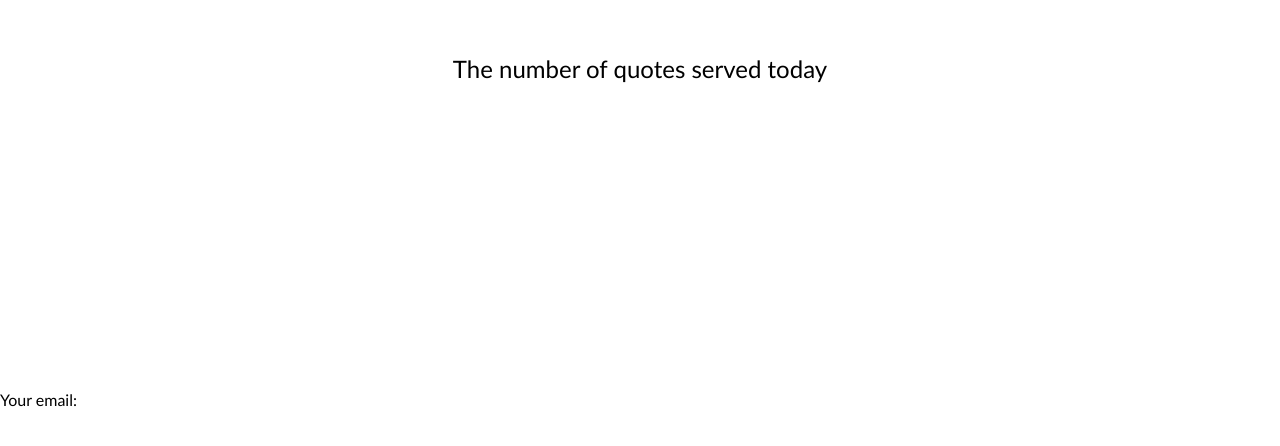
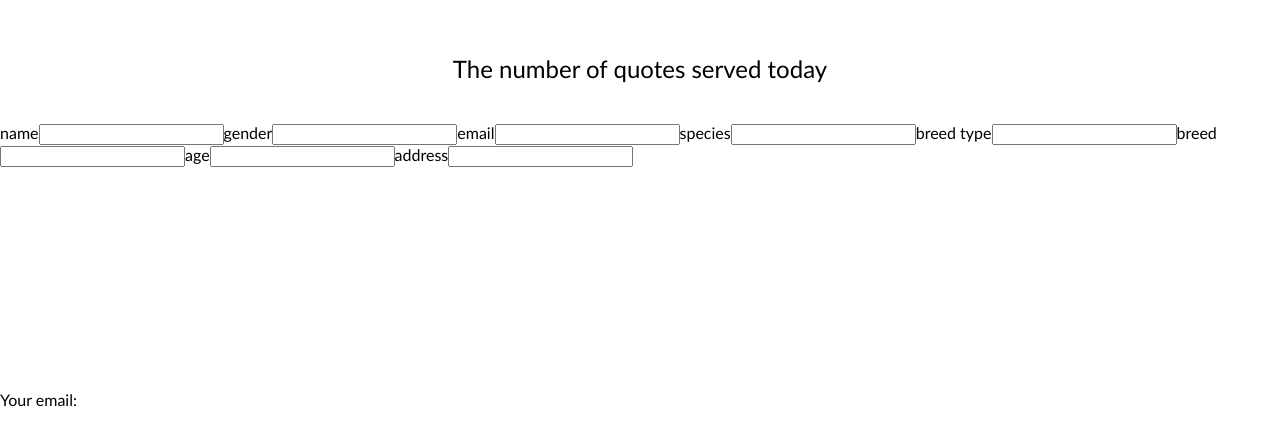
Before and after one commit to hkmarcoot/manypets-frontend, a React (Create React App) app: page / in a window 1280 px wide. Shown: the part 266-712 px from the top of the page. Built offline with nearby package versions, Linux system fonts and the light colour scheme; no server answers.

Commit message:
creating the front end form

```diff
--- a/src/App.js
+++ b/src/App.js
@@ -41,6 +41,24 @@ function App() {
           <p className="quote-text">The number of quotes served today</p>
           <p className="quote-number">{numOfQuote}</p>
         </div>
+        <div className="form">
+          <label>name</label>
+          <input type="text"></input>
+          <label>gender</label>
+          <input type="text"></input>
+          <label>email</label>
+          <input type="text"></input>
+          <label>species</label>
+          <input type="text"></input>
+          <label>breed type</label>
+          <input type="text"></input>
+          <label>breed</label>
+          <input type="text"></input>
+          <label>age</label>
+          <input type="text"></input>
+          <label>address</label>
+          <input type="text"></input>
+        </div>
       </div>
       <div className="quote-form">
         <p>Your email:</p>
```
